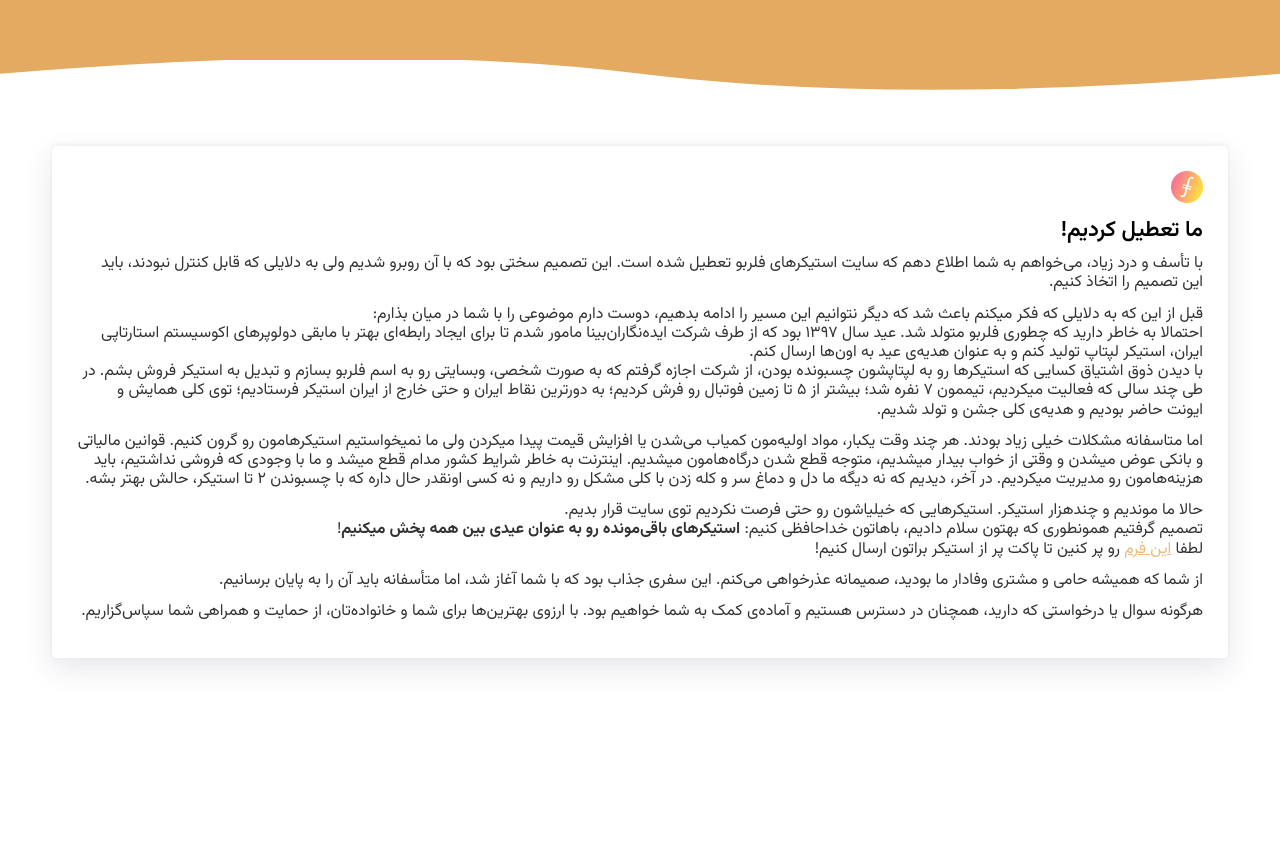
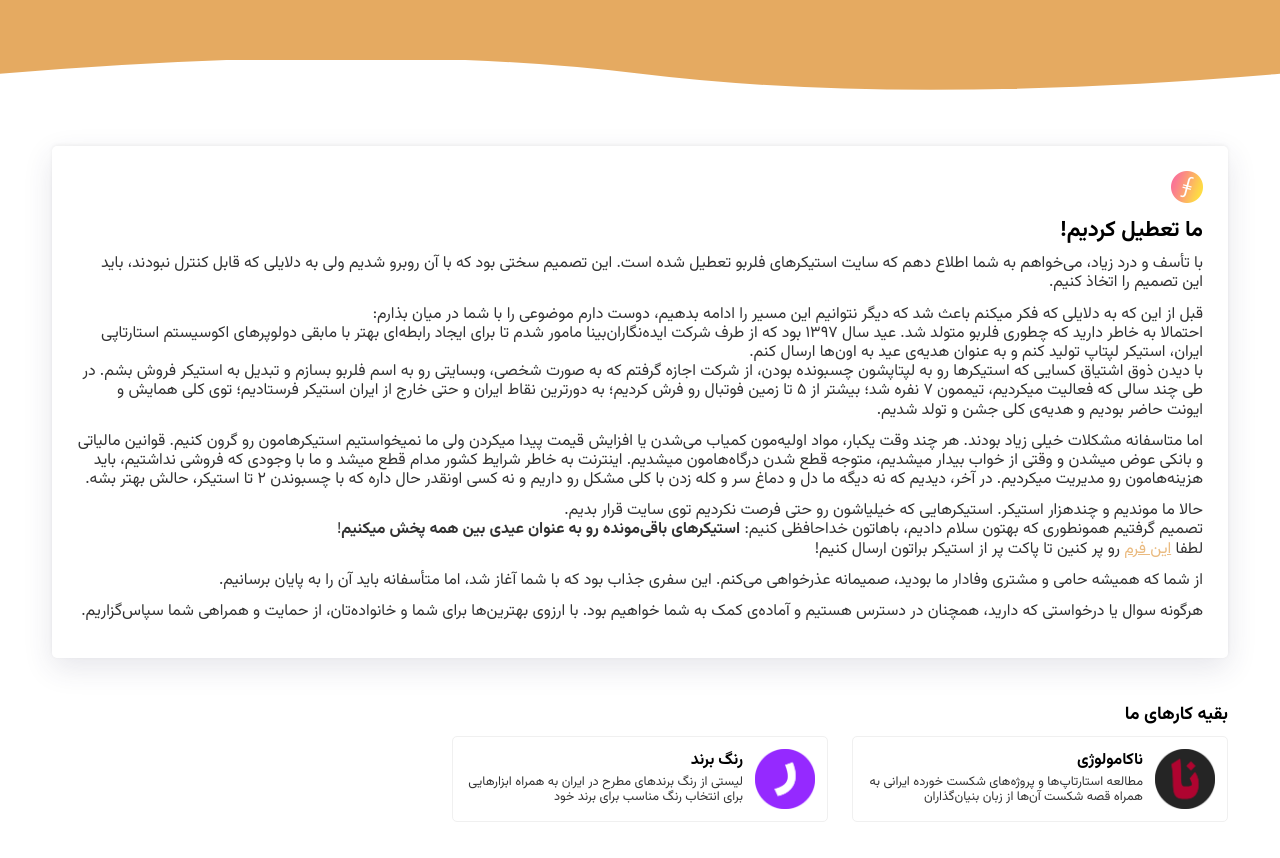
Before and after one commit to Flerbo/going-out-with-a-bang, a plain HTML site: page index.html in a window 1280 px wide. Before the commit the page ends 800 px from the top, so only its background shows below. Drawn offline with nearby package versions, Linux system fonts and the light colour scheme.

Commit message:
other works

```diff
--- a/index.html
+++ b/index.html
@@ -43,19 +43,54 @@
         }
         h1 {
             font-size: 22px;
-            font-weight: 600;
+            font-weight: bold;
             margin: 12px 0;
+        }
+        h2 {
+            font-size: 18px;
+            font-weight: bold;
         }
         p {
             opacity: 80%;
+            line-height: 1.2;
             margin-bottom: 12px;
-            line-height: 1.2;
         }
         strong {
             font-weight: bold;
         }
-        a {
+        article a {
             color: #E5AA61;
+        }
+
+        .works {
+            margin: 0 -12px;
+            display: flex;
+            flex-wrap: wrap;
+        }
+        .works li {
+            width: calc(100% / 3);
+            padding: 12px;
+        }
+        .works a {
+            display: flex;
+            border: 1px solid #F0F0F0;
+            border-radius: 5px;
+            padding: 12px;
+            gap: 12px;
+            align-items: center;
+            text-decoration: none;
+            color: black;
+            transition: border 200ms ease-in-out;
+        }
+        .works a:hover {
+            border-color: #8CA3B1;
+        }
+        .works small {
+            font-size: 80%;
+            opacity: 80%;
+            display: block;
+            margin-top: 6px;
+            line-height: 1.2;
         }
     </style>
 </head>
@@ -101,5 +136,29 @@
             </p>
         </div>
     </article>
+    <div class="container">
+        <h2>بقیه کارهای ما</h2>
+        <ul class="works">
+
+            <li>
+                <a href="https://nakamology.ir/?ref=flerbo" title="وبسایت ناکامولوژی">
+                    <img src="nakamology-logo.png" loading="lazy" alt="Nakamology Logo" width="60" height="60">
+                    <div>
+                        <strong>ناکامولوژی</strong>
+                        <small>مطالعه استارتاپ‌ها و پروژه‌های شکست خورده ایرانی به همراه قصه شکست آن‌ها از زبان بنیان‌گذاران</small>
+                    </div>
+                </a>
+            </li>
+            <li>
+                <a href="https://rangebrand.ir/?ref=flerbo" title="وبسایت رنگ برند">
+                    <img src="rangebrand-logo.png" loading="lazy" alt="Rangebrand Logo" width="60" height="60">
+                    <div>
+                        <strong>رنگ برند</strong>
+                        <small>لیستی از رنگ برند‌های مطرح در ایران به همراه ابزارهایی برای انتخاب رنگ مناسب برای برند خود</small>
+                    </div>
+                </a>
+            </li>
+        </ul>
+    </div>
 </body>
 </html>
```
Also changed, not shown: nakamology-logo.png (added), rangebrand-logo.png (added).
